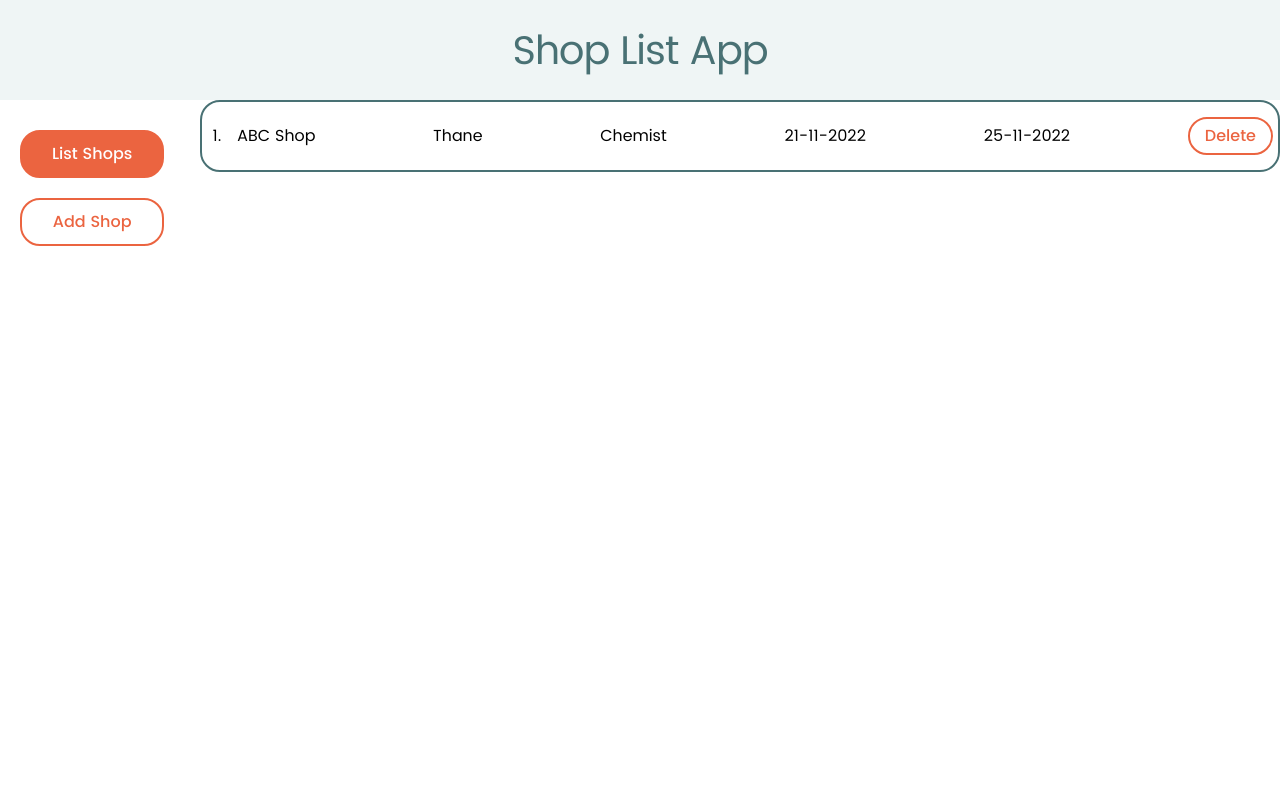
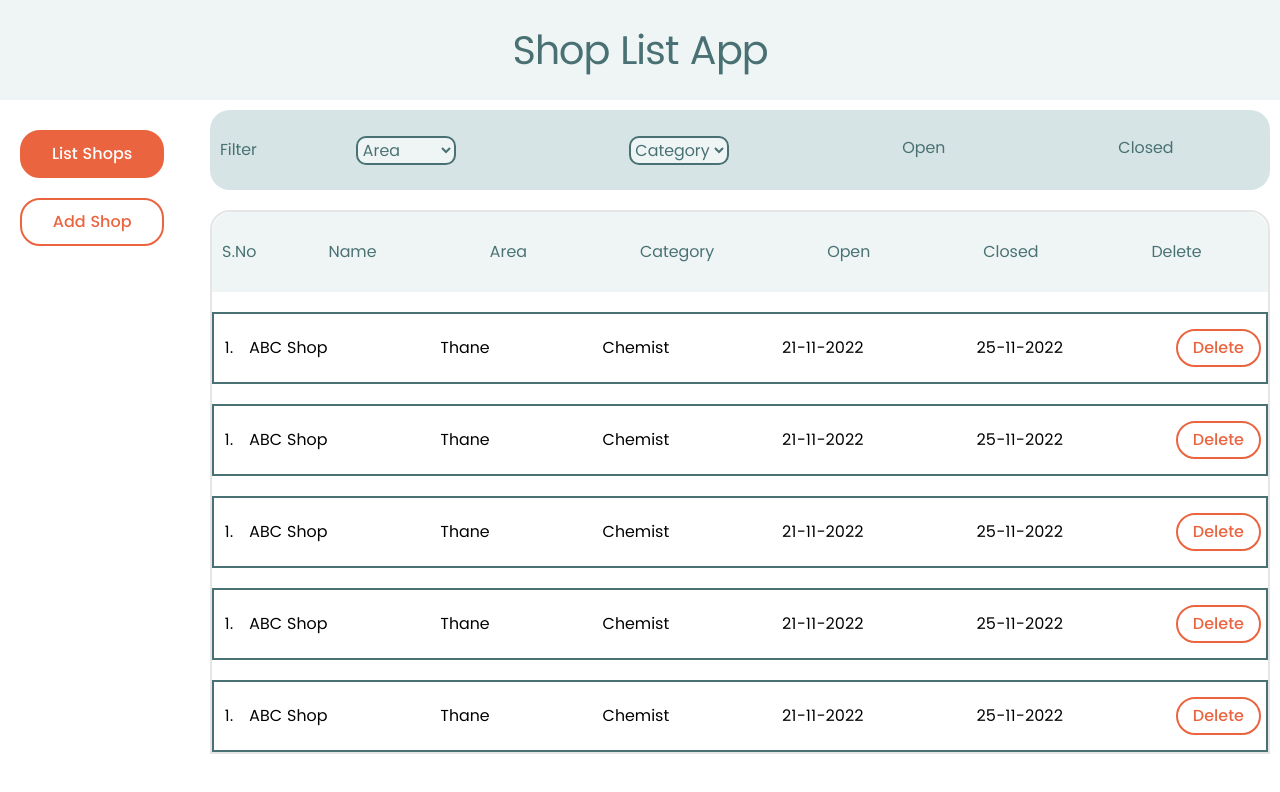
Before and after one commit to Coder-Aftab/shops-List, a React (Vite) app: page /shops in a window 1280 px wide. Shown: the top 792 px of the page. Built offline with nearby package versions, Linux system fonts and the light colour scheme.

Commit message:
UI Complete

```diff
--- a/src/App.css
+++ b/src/App.css
@@ -197,11 +197,11 @@ body {
   max-width: 310px;
   padding: 2rem 1rem;
   display: grid;
+  margin: 2rem 0 0;
   grid-template-columns: 30px auto;
   align-content: center;
 }
 .shop__card--outline {
-  border-radius: 2rem;
   border: 2px solid var(--color-secondary);
 }
 .sno {
@@ -231,3 +231,89 @@ body {
     align-items: center;
   }
 }
+
+/* Filter */
+.filter__wrapper {
+  width: 30rem;
+  height: 6rem;
+  overflow-y: visible;
+  overflow-x: auto;
+  white-space: nowrap;
+  display: grid;
+  border-radius: 2rem;
+  color: var(--color-secondary);
+  background-color: #d6e4e5;
+  grid-template-columns: 5rem auto;
+  align-items: center;
+  padding: 0.5rem 1rem;
+}
+
+.main--container {
+  grid-area: main;
+  padding: 1rem;
+  display: flex;
+  flex-direction: column;
+}
+
+.filter__header {
+  align-self: center;
+}
+.filter__list {
+  display: flex;
+  flex-direction: row;
+  justify-content: space-around;
+}
+
+.list__items {
+  padding: 0.5rem;
+  margin: 0 1rem;
+}
+.area__filter,
+.category__filter {
+  border: 2px solid var(--color-secondary);
+  width: 8rem;
+  border-radius: 1rem;
+  background: var(--color-primary);
+}
+@media screen and (min-width: 760px) {
+  .filter__wrapper {
+    width: 100%;
+    min-height: 8rem;
+    height: 8rem;
+  }
+  .area__filter,
+  .category__filter {
+    width: 10rem;
+  }
+}
+
+/* Shop list */
+
+.shop-list__header {
+  background: var(--color-primary);
+  width: 100%;
+  border-radius: 2rem 2rem 0 0;
+}
+.shop-list__list {
+  display: none;
+}
+
+.shop-list {
+  margin: 2rem 0;
+  border-radius: 2rem 2rem 0 0;
+  display: flex;
+  flex-direction: column;
+  justify-content: space-between;
+}
+
+.shop-list--outline {
+  border: 2px solid rgba(0, 0, 0, 0.1);
+}
+@media screen and (min-width: 760px) {
+  .shop-list__list {
+    display: flex;
+  }
+  .shop__header__mobile {
+    display: none;
+  }
+}
--- /dev/null
+++ b/src/components/FilterShops.jsx
@@ -0,0 +1,39 @@
+import React from "react";
+
+function FilterShops() {
+  return (
+    <div className=" filter__wrapper">
+      <header className="filter__header">
+        <span>Filter</span>
+      </header>
+      <ul className="filter__list">
+        <li className="list__items">
+          <select name="area" id="" className="area__filter">
+            <option value="">Area</option>
+            <option value="Thane">Thane</option>
+            <option value="Pune">Pune</option>
+            <option value="Mumbai Suburban">Mumbai Suburban</option>
+            <option value="Nashik">Nashik</option>
+            <option value="Ahmednagar">Ahmednagar</option>
+            <option value="Solapur">Solapur</option>
+          </select>
+        </li>
+        <li className="list__items">
+          <select name="category" id="" className="category__filter">
+            <option value="">Category</option>
+            <option value="Grocery">Grocery</option>
+            <option value="Butcher">Butcher</option>
+            <option value="Baker">Baker</option>
+            <option value="Chemist">Chemist</option>
+            <option value="Stationary">Stationary</option>
+          </select>
+        </li>
+
+        <li className="list__items">Open</li>
+        <li className="list__items">Closed</li>
+      </ul>
+    </div>
+  );
+}
+
+export default FilterShops;
--- /dev/null
+++ b/src/components/ShopList.jsx
@@ -0,0 +1,18 @@
+import React from "react";
+import ShopCard from "./shopCard";
+import ShopListHeader from "./ShopListHeader";
+
+function ShopList() {
+  return (
+    <div className="shop-list shop-list--outline">
+      <ShopListHeader />
+      <ShopCard />
+      <ShopCard />
+      <ShopCard />
+      <ShopCard />
+      <ShopCard />
+    </div>
+  );
+}
+
+export default ShopList;
--- /dev/null
+++ b/src/components/ShopListHeader.jsx
@@ -0,0 +1,23 @@
+import React from "react";
+
+function ShopListHeader() {
+  return (
+    <div className="filter__wrapper shop-list__header">
+      <header className="filter__header">
+        <span>S.No</span>
+      </header>
+      <ul className="filter__list shop-list__list">
+        <li className="list__items">Name</li>
+        <li className="list__items">Area</li>
+        <li className="list__items">Category</li>
+
+        <li className="list__items">Open</li>
+        <li className="list__items">Closed</li>
+        <li className="list__items">Delete</li>
+      </ul>
+      <span className="shop__header__mobile">Shop details</span>
+    </div>
+  );
+}
+
+export default ShopListHeader;
--- a/src/components/Shops.jsx
+++ b/src/components/Shops.jsx
@@ -1,10 +1,11 @@
 import React from "react";
-import ShopCard from "./ShopCard";
-
+import FilterShops from "./FilterShops";
+import ShopList from "./ShopList";
 function Shops() {
   return (
-    <div>
-      <ShopCard />
+    <div className="main--container">
+      <FilterShops />
+      <ShopList/>
     </div>
   );
 }
--- a/src/components/form.jsx
+++ b/src/components/form.jsx
@@ -2,7 +2,7 @@ import React from "react";
 
 function Form(props) {
   return (
-    <div>
+    <div className="main--container">
       <form className="input-form" onSubmit={(e) => props.handleSubmit(e)}>
         <div>
           <h2 className="form__heading">Add Shop</h2>
@@ -38,7 +38,7 @@ function Form(props) {
             <option value="Solapur">Solapur</option>
           </select>
         </div>
-        <div className=" form__input">
+        <div className="form__input">
           <label htmlFor="category">Category</label>
           <select
             id="category"
```
